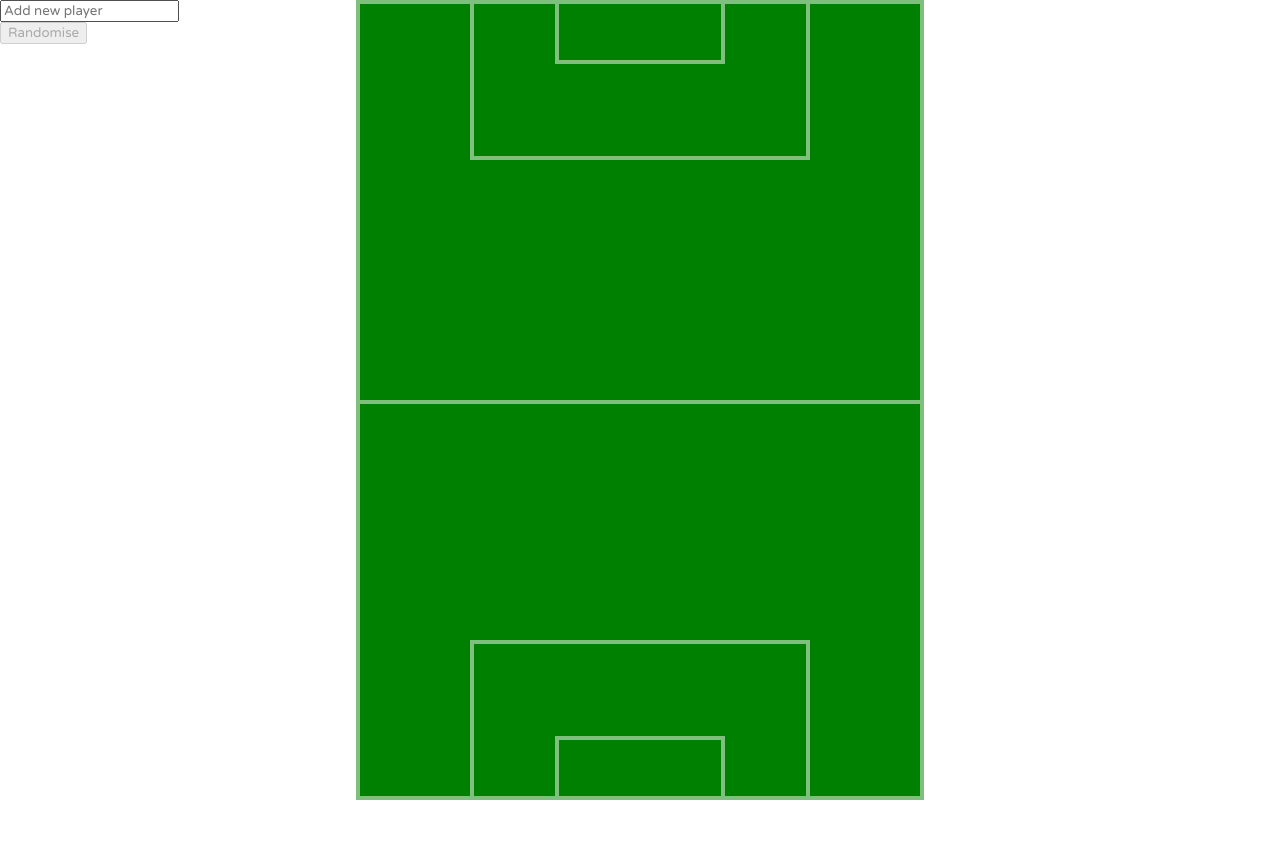
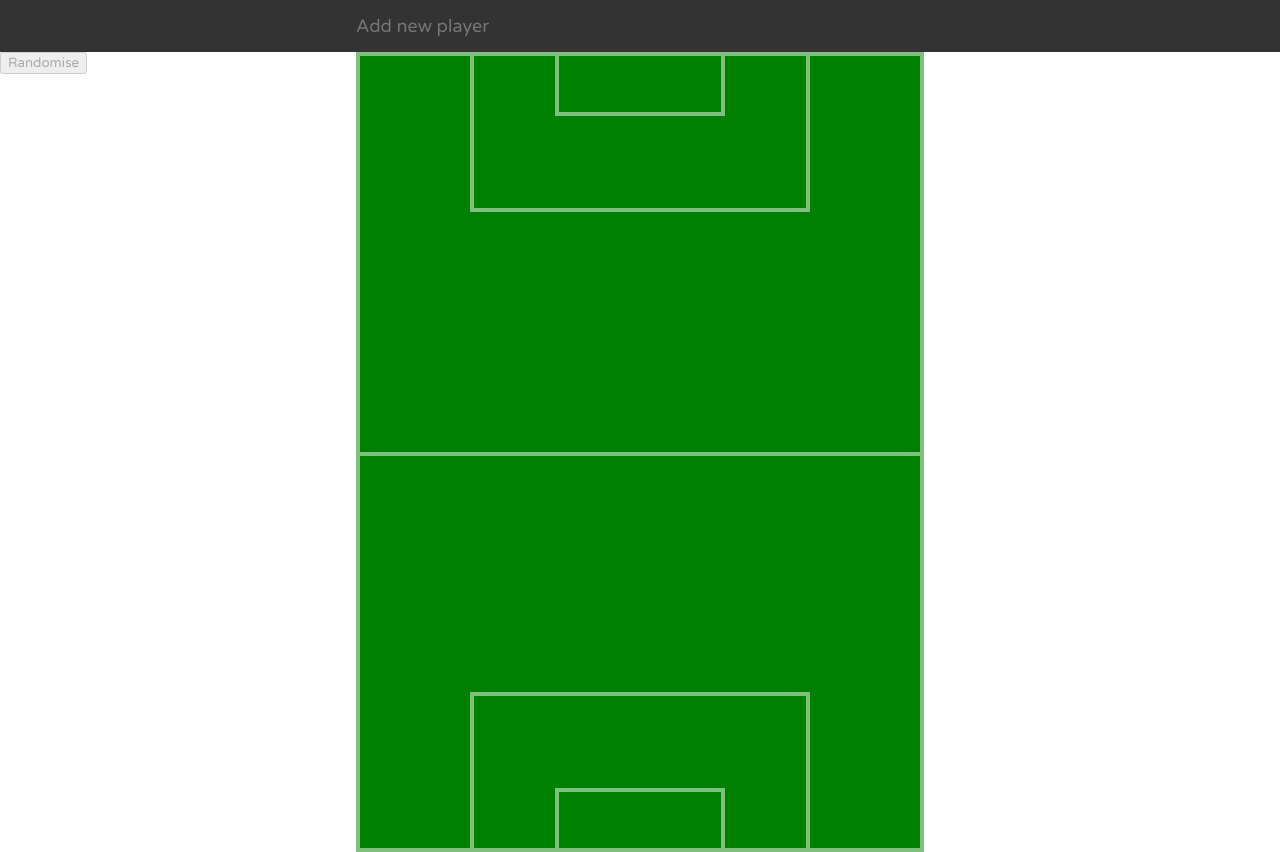
Before and after one commit to jonfrost43/pick-teams, a React (Create React App) app: page / in a window 1280 px wide. Before the commit the page ends 800 px from the top, so only its background shows below. Built offline with nearby package versions, Linux system fonts and the light colour scheme.

Commit message:
player input styling

```diff
--- a/src/App.js
+++ b/src/App.js
@@ -81,6 +81,7 @@ class App extends Component {
     render(){
         return (
             <div>
+                <PlayerForm onSubmit={this.addPlayer} />
                 <Pitch>
                     <div className="players home">
                     {this.playersByTeam(0).map(player => {
@@ -93,7 +94,6 @@ class App extends Component {
                     })}
                     </div>
                 </Pitch>
-                <PlayerForm onSubmit={this.addPlayer} />
                 <button onClick={this.randomise} disabled={this.state.players.length < 2}>Randomise</button>
             </div>
         )
--- a/src/components/Pitch/Pitch.css
+++ b/src/components/Pitch/Pitch.css
@@ -1,3 +1,7 @@
+div.pitchContainer {
+    position: relative;
+}
+
 div.pitch {
     height: 100vh;
     width: 71vh; /* 100/71 = 1.4084 */
@@ -6,7 +10,7 @@ div.pitch {
     max-height: 140.84vw; /* 100/71 = 1.4084 */
     margin: auto;
     position: absolute;
-    top:0;bottom:0; /* vertical center */
+    top:0;bottom:auto; /* vertical center */
     left:0;right:0; /* horizontal center */
 }
 
--- a/src/components/Pitch/Pitch.js
+++ b/src/components/Pitch/Pitch.js
@@ -3,6 +3,7 @@ import './Pitch.css';
 
 var Pitch = (props) => {
 	return (
+		<div className="pitchContainer">
 		<div className="pitch">
 			<div className="touchline"></div>
 			<div className="halfwayline"></div>
@@ -12,6 +13,7 @@ var Pitch = (props) => {
 			<div className="box6 away"></div>
 			{props.children}
 		</div>
+		</div>
 	)
 };
 
--- a/src/components/PlayerChip/PlayerChip.css
+++ b/src/components/PlayerChip/PlayerChip.css
@@ -2,12 +2,14 @@ span.playerChip {
 	background-color: #ddd;
 	border-radius: 30px;
 	display: inline-block;
+	font-size: 1.4em;
 	margin: 0 10px 10px 0;
 	padding: 10px 10px 10px 15px;
 }
 
 span.playerChip button {
-	background-color: #bbb;
+	background-color: #aaa;
+	color: #ddd;
 	border: none;
 	border-radius: 50%;
 	cursor: pointer;
--- /dev/null
+++ b/src/components/PlayerForm/PlayerForm.css
@@ -0,0 +1,14 @@
+form.add {
+	background-color: #333;
+	padding: 14px;
+}
+
+form.add input[type=text] {
+	border: none;
+	background-color: transparent;
+	color: #fff;
+	display: block;
+	font-size: 1.8em;
+	margin: auto;
+	width: 71vh;
+}
--- a/src/components/PlayerForm/PlayerForm.js
+++ b/src/components/PlayerForm/PlayerForm.js
@@ -1,4 +1,5 @@
 import React, { Component } from 'react';
+import './PlayerForm.css';
 
 class PlayerForm extends Component {
     state = {
@@ -21,7 +22,7 @@ class PlayerForm extends Component {
 
     render(){
         return (
-            <form onSubmit={this.handleSubmit}>
+            <form onSubmit={this.handleSubmit} className="add">
                 <input type="text" value={this.state.value} onChange={this.handleChange} placeholder="Add new player" />
             </form>
         )
--- a/src/index.css
+++ b/src/index.css
@@ -2,6 +2,7 @@ body {
     margin: 0;
     padding: 0;
     font-family: 'Varela Round', sans-serif;
+    font-size: 62.5%;
 }
 
 input, button {
```
